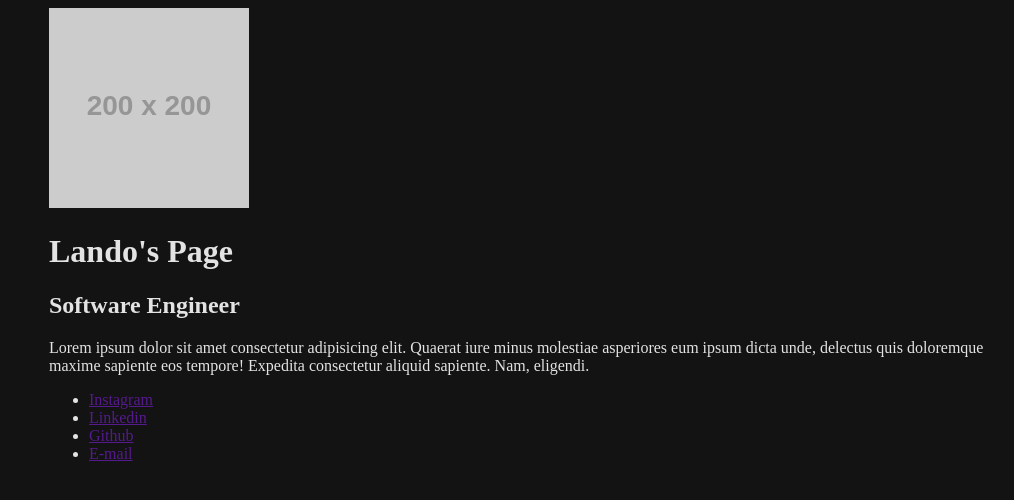
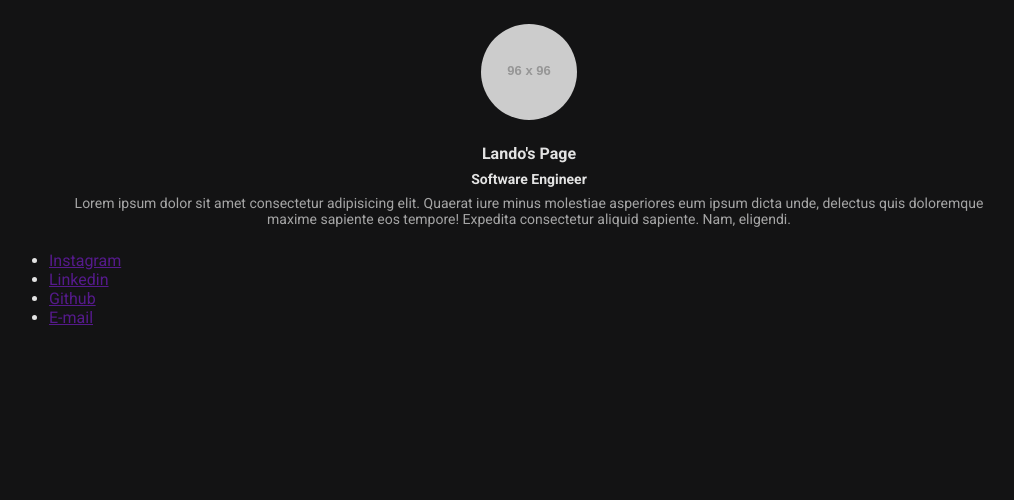
Before and after one commit to senagab/LESS-study, a website: page index.html in a window 1280 px wide. Shown: the whole page, without its empty margins (111-1125 px from the left). Drawn offline with Linux system fonts and the light colour scheme; placeholder pictures from the web are drawn by us.

Commit message:
feat: mixins

```diff
--- a/index.html
+++ b/index.html
@@ -5,16 +5,21 @@
     <meta name="viewport" content="width=device-width, initial-scale=1.0">
     <title>Profile Page</title>
     <link rel="stylesheet" href="./build/styles/main.css">
+    <link rel="preconnect" href="https://fonts.googleapis.com">
+    <link rel="preconnect" href="https://fonts.gstatic.com" crossorigin>
+    <link href="https://fonts.googleapis.com/css2?family=Roboto:wght@300;400;700&display=swap" rel="stylesheet">
 </head>
 <body>
     <div class="container">
         <header>
-            <img src="https://via.placeholder.com/200x200">
-            <h1>Lando's Page</h1>
-            <h2>Software Engineer</h2>
-            <p>
-                Lorem ipsum dolor sit amet consectetur adipisicing elit. Quaerat iure minus molestiae asperiores eum ipsum dicta unde, delectus quis doloremque maxime sapiente eos tempore! Expedita consectetur aliquid sapiente. Nam, eligendi.
-            </p>
+            <img class="profile-avatar" src="https://via.placeholder.com/96x96">
+            <div class="profile-bio">
+                <h1 class="profile-bio-name">Lando's Page</h1>
+                <h2 class="profile-bio-subtitle">Software Engineer</h2>
+                <p class="profile-bio-description">
+                    Lorem ipsum dolor sit amet consectetur adipisicing elit. Quaerat iure minus molestiae asperiores eum ipsum dicta unde, delectus quis doloremque maxime sapiente eos tempore! Expedita consectetur aliquid sapiente. Nam, eligendi.
+                </p>
+            </div>
         </header>
         <nav>
             <ul>
--- a/src/styles/main.less
+++ b/src/styles/main.less
@@ -3,6 +3,15 @@
 @mobile: ~"(max-width: 767px)";
 @tablet: ~"(min-width: 768px) and (max-width: 1023px)";
 
+.mb-8 {
+    margin-bottom: 8px;
+}
+* {
+    box-sizing: border-box;
+    margin: 0;
+    padding: 0;
+    font-family: 'Roboto', sans-serif;
+}
 body {
     background-color: @bgColor;
     color: @textColor;
@@ -15,11 +24,39 @@ body {
 
     @media @mobile {
         max-width: 70%;
-        background-color: red;
     }
 
     @media @tablet {
         max-width: 80%;
-        background-color: yellow;
     }
 }
+
+header {
+    padding: 24px;
+
+    .profile-avatar {
+
+        display: block;
+        margin: 0 auto 24px;
+        border-radius: 50%;
+    }
+}
+
+.profile-bio {
+    text-align: center;
+
+    &-name {
+        font-size: 16px;
+        .mb-8();
+    }
+
+    &-subtitle {
+        font-size: 14px;
+        .mb-8();
+    }
+
+    &-description {
+        font-size: 14px;
+        opacity: 0.7;
+    }
+}
```
Also changed, not shown: build/styles/main.css.
